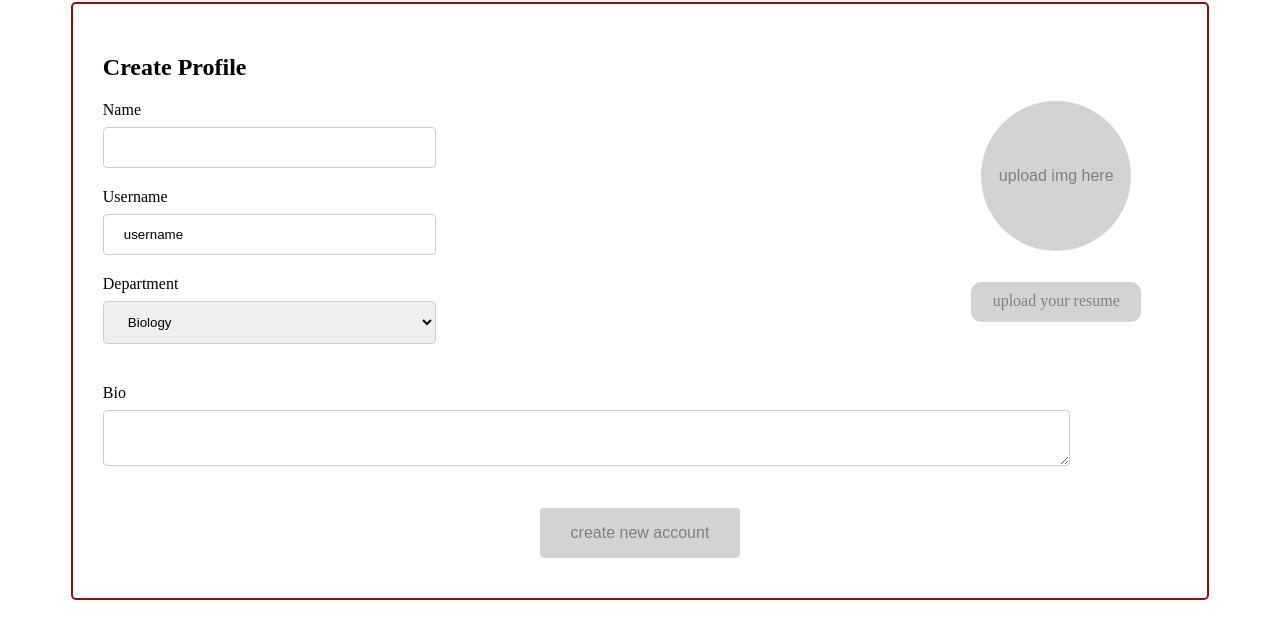
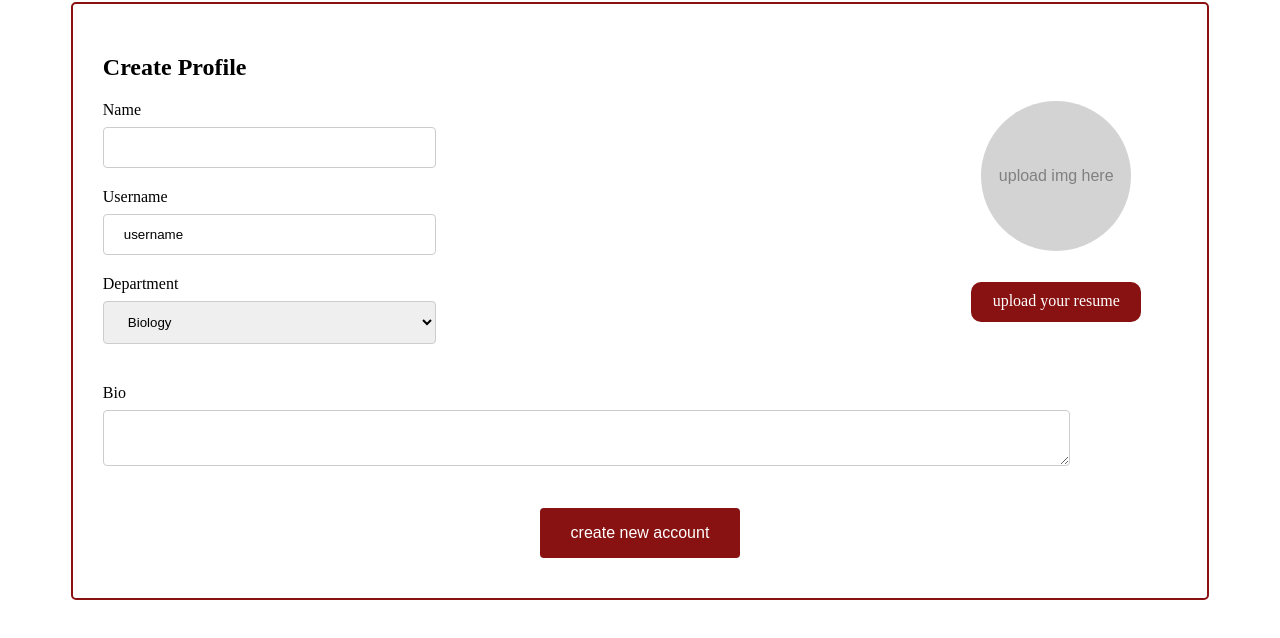
Before and after one commit to bjh26/326project, a website built with Vite: page frontend/src/index.html in a window 1280 px wide. Shown: the part 86-724 px from the top of the page. Built offline with nearby package versions, Linux system fonts and the light colour scheme.

Commit message:
changed button colours

```diff
--- a/frontend/src/style.css
+++ b/frontend/src/style.css
@@ -78,7 +78,12 @@ textarea {
     justify-items: center;
 }
 
-.profile-button:hover, .resume-upload:hover, .create-button:hover{
+.resume-upload:hover, .create-button:hover{
+    background-color: #720e0e;
+    color: white;
+}
+
+.profile-button:hover{
     background-color: gray;
 }
 
@@ -104,8 +109,8 @@ textarea {
     width: 150px;
     height: 20px;
     display: inline-block;
-    background-color: lightgray;
-    color: gray;
+    background-color: #881111;
+    color: white;
     text-align: center;
     border-radius: 10px;
     text-decoration: none;
@@ -123,11 +128,11 @@ textarea {
 .create-button {
     width: 200px;
     height: 50px;
-    background-color: lightgray;
+    background-color: #881111;
     display: inline-block;
     border-radius: 4px;
     border: none;
-    color: gray;
+    color: white;
     font-size: 16px;
     cursor: pointer;
     transition: background-color 0.3s ease;
```
